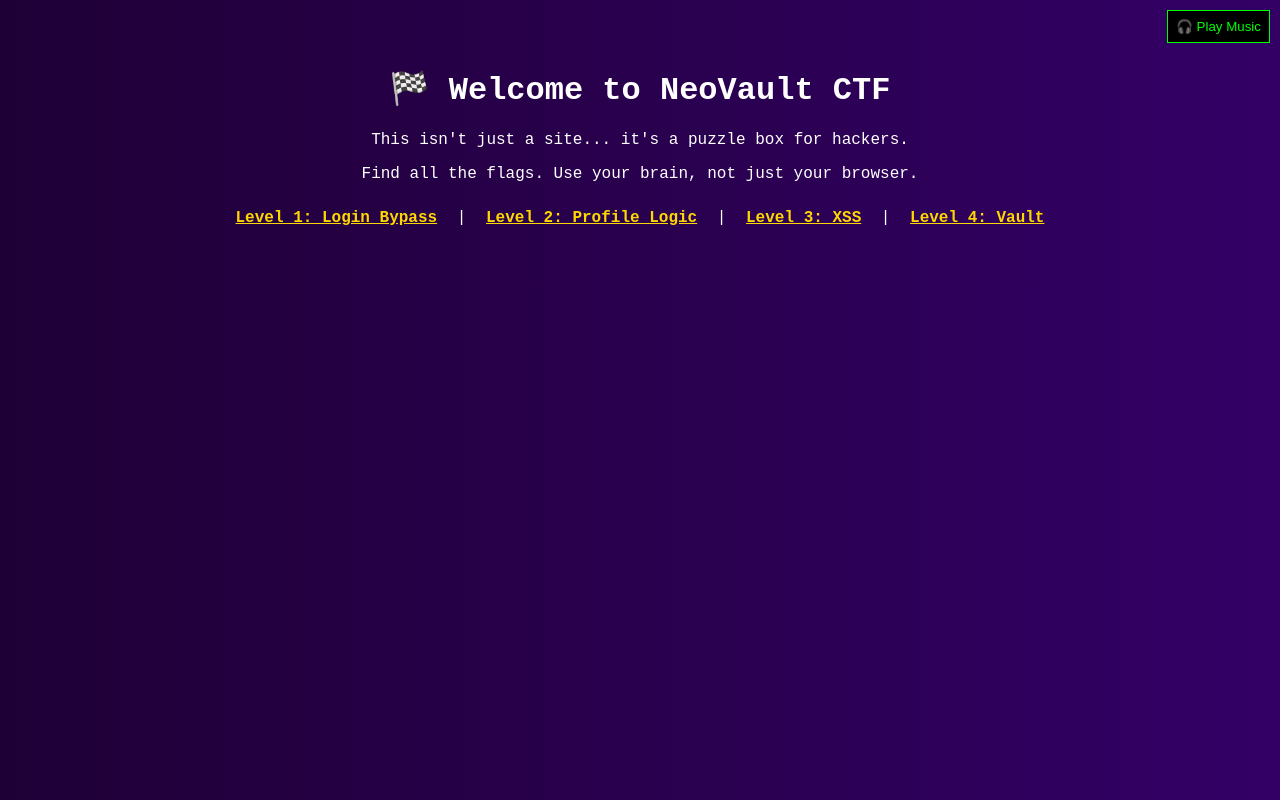
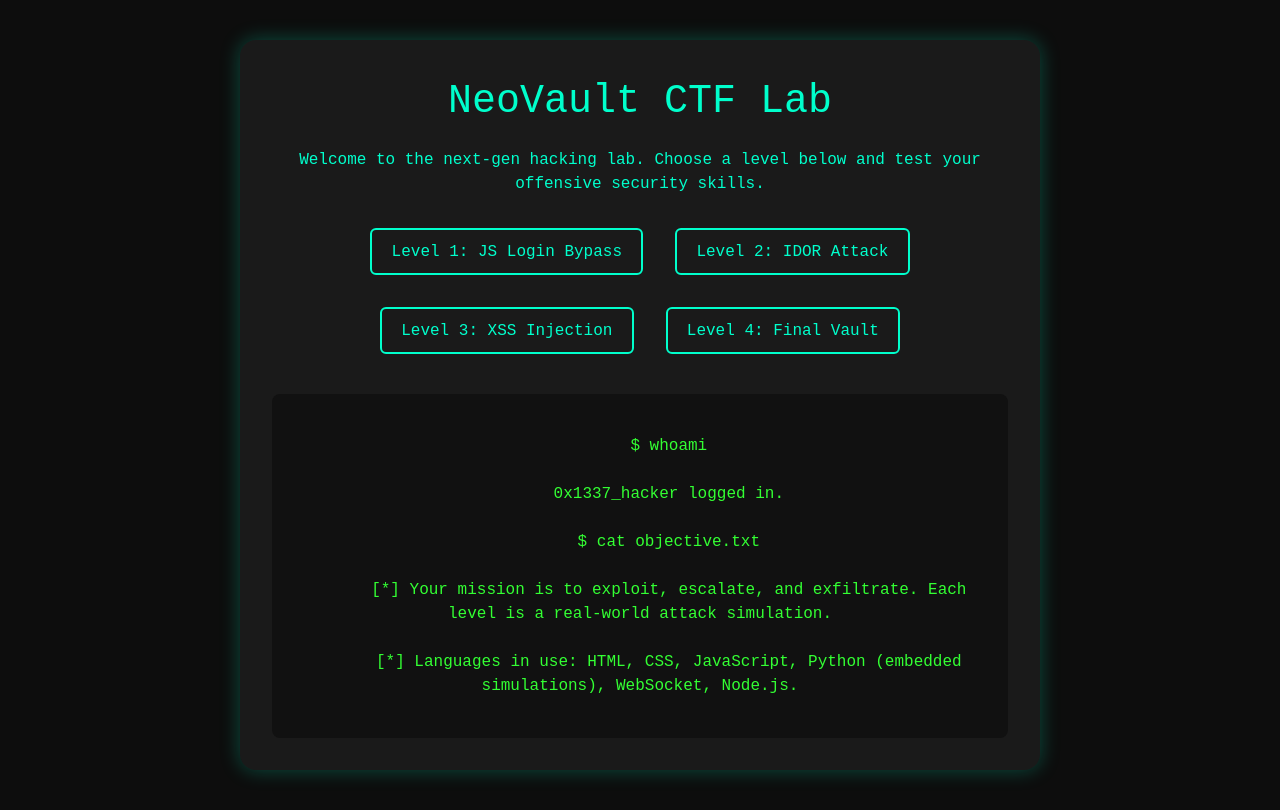
Before and after one commit to SheikhAshbal/web-hacking-lab, a plain HTML site: page index.html in a window 1280 px wide. Drawn offline with nearby package versions, Linux system fonts and the light colour scheme.

Commit message:
Enhance index

```diff
--- a/index.html
+++ b/index.html
@@ -1,50 +1,75 @@
 <!DOCTYPE html>
-<html>
+<html lang="en">
 <head>
-  <title>CTF Challenge: NeoVault</title>
+  <meta charset="UTF-8" />
+  <meta name="viewport" content="width=device-width, initial-scale=1.0" />
+  <title>NeoVault CTF - Enhanced</title>
+  <link rel="stylesheet" href="https://cdn.jsdelivr.net/npm/bootstrap@5.3.0/dist/css/bootstrap.min.css">
   <link rel="stylesheet" href="style.css">
+  <style>
+    body {
+      background: #0d0d0d;
+      color: #00ffcc;
+      font-family: 'Courier New', Courier, monospace;
+      padding: 40px;
+    }
+    .ctf-container {
+      max-width: 800px;
+      margin: auto;
+      background: #1a1a1a;
+      padding: 2rem;
+      border-radius: 1rem;
+      box-shadow: 0 0 20px #00ffcc44;
+    }
+    .ctf-header {
+      text-align: center;
+      font-size: 2.5rem;
+      margin-bottom: 1rem;
+    }
+    .btn-level {
+      background: transparent;
+      border: 2px solid #00ffcc;
+      color: #00ffcc;
+      padding: 0.6rem 1.2rem;
+      margin: 1rem;
+      transition: all 0.3s ease-in-out;
+    }
+    .btn-level:hover {
+      background: #00ffcc;
+      color: #0d0d0d;
+      box-shadow: 0 0 15px #00ffcc;
+    }
+    .terminal {
+      background: #111;
+      color: #33ff33;
+      padding: 1rem;
+      font-family: monospace;
+      border-radius: 0.5rem;
+      margin-top: 2rem;
+      white-space: pre-wrap;
+    }
+  </style>
 </head>
 <body>
-  <h1>🏁 Welcome to NeoVault CTF</h1>
-  <p>This isn't just a site... it's a puzzle box for hackers.</p>
-  <p>Find all the flags. Use your brain, not just your browser.</p>
-  <nav>
-    <a href="level1.html">Level 1: Login Bypass</a> |
-    <a href="level2.html">Level 2: Profile Logic</a> |
-    <a href="level3.html">Level 3: XSS</a> |
-    <a href="level4.html">Level 4: Vault</a>
-  </nav>
-<!-- 🎧 Music Toggle Button -->
-<button id="musicToggle" style="position: fixed; top: 10px; right: 10px; background: black; color: lime; padding: 8px; border: 1px solid lime; z-index: 1000;">
-  🎧 Play Music
-</button>
+  <div class="ctf-container">
+    <div class="ctf-header">NeoVault CTF Lab</div>
+    <p>Welcome to the next-gen hacking lab. Choose a level below and test your offensive security skills.</p>
+    <div class="d-flex flex-wrap justify-content-center">
+      <a href="level1.html" class="btn btn-level">Level 1: JS Login Bypass</a>
+      <a href="level2.html" class="btn btn-level">Level 2: IDOR Attack</a>
+      <a href="level3.html" class="btn btn-level">Level 3: XSS Injection</a>
+      <a href="level4.html" class="btn btn-level">Level 4: Final Vault</a>
+    </div>
 
-<audio id="bgMusic" preload="auto" loop>
-  <source src="lofi-hacker.mp3" type="audio/mpeg">
-</audio>
+    <div class="terminal mt-4">
+      $ whoami<br>
+      0x1337_hacker logged in.<br>
+      $ cat objective.txt<br>
+      [*] Your mission is to exploit, escalate, and exfiltrate. Each level is a real-world attack simulation.<br>
+      [*] Languages in use: HTML, CSS, JavaScript, Python (embedded simulations), WebSocket, Node.js.
+    </div>
+  </div>
 
-<script>
-  const music = document.getElementById("bgMusic");
-  const btn = document.getElementById("musicToggle");
-  let playing = false;
-
-  btn.addEventListener("click", () => {
-    if (!playing) {
-      music.volume = 0.5;
-      music.play().then(() => {
-        playing = true;
-        btn.textContent = "🎧 Stop Music";
-      }).catch(err => {
-        console.error("🎧 Error:", err);
-        alert("Click on the page once first, then press Play Music.");
-      });
-    } else {
-      music.pause();
-      playing = false;
-      btn.textContent = "🎧 Play Music";
-    }
-  });
-</script>
-
+  <script src="https://cdn.jsdelivr.net/npm/bootstrap@5.3.0/dist/js/bootstrap.bundle.min.js"></script>
 </body>
 </html>
```
